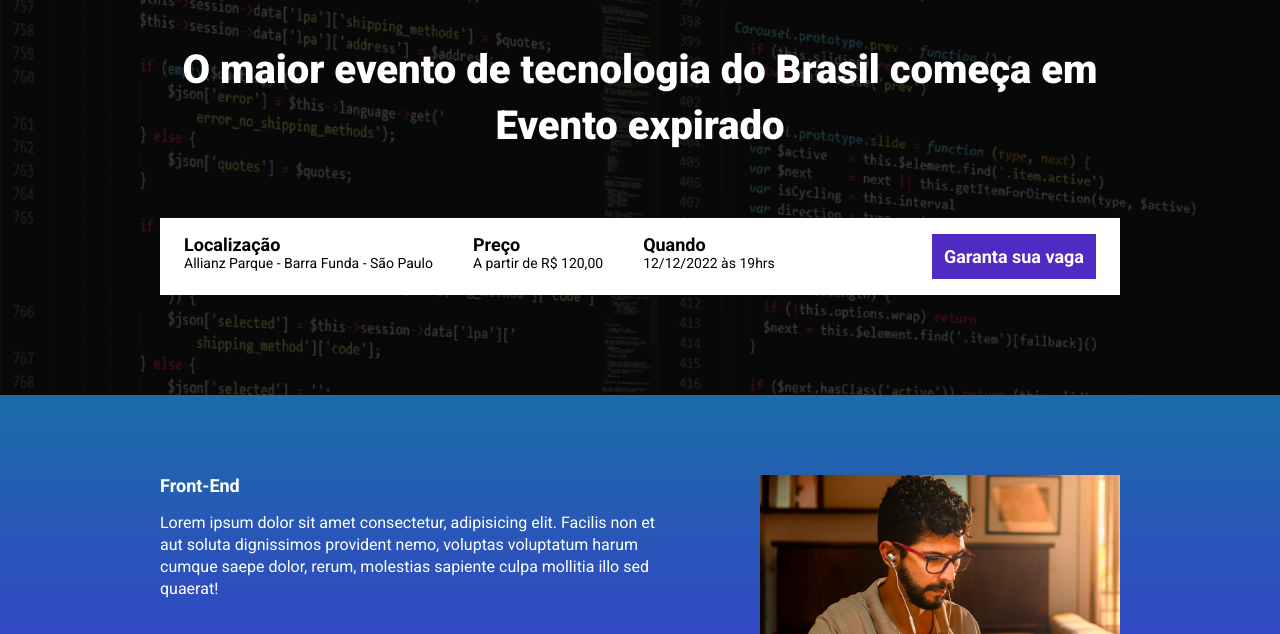
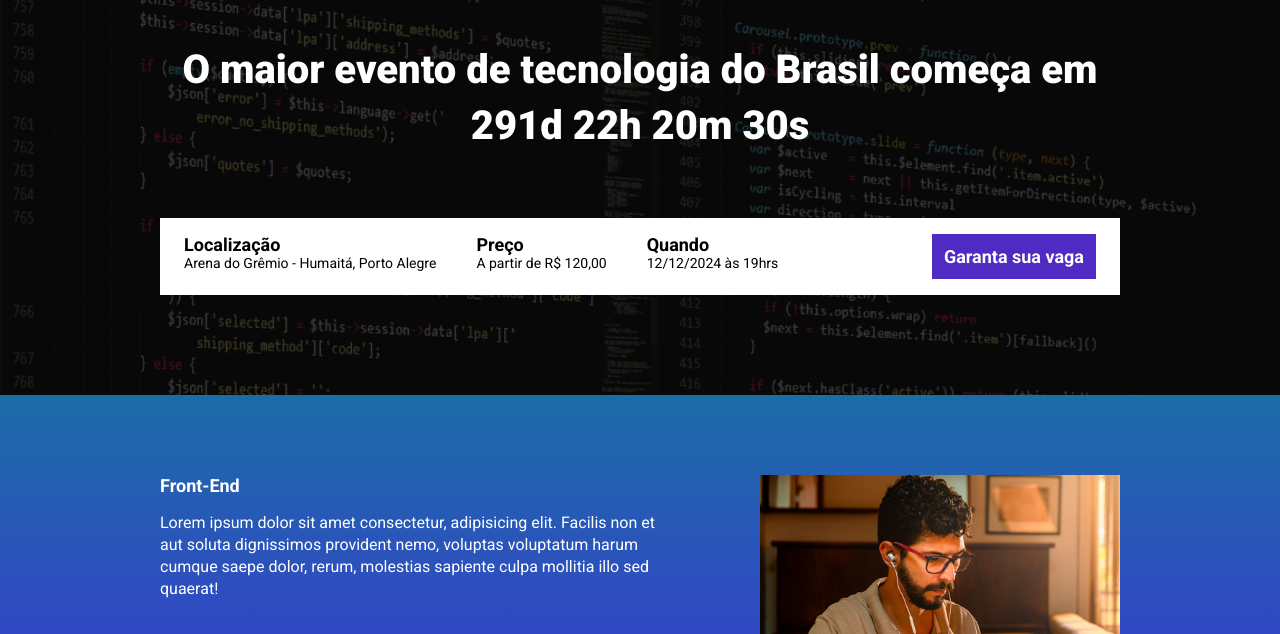
Before and after one commit to DGzzzzz/ebac_tech_talks, a website built with Parcel: page src/index.html in a window 1280 px wide. Shown: the part 166-800 px from the top of the page. Built offline with nearby package versions, Linux system fonts and the light colour scheme.

Commit message:
update: datas e locais

```diff
--- a/src/index.html
+++ b/src/index.html
@@ -22,7 +22,7 @@
                 <ul class="infos-bar__infos">
                     <li class="infos-bar__infos__item">
                         <b>Localização</b>
-                        Allianz Parque - Barra Funda - São Paulo
+                        Arena do Grêmio - Humaitá, Porto Alegre
                     </li>
                     <li class="infos-bar__infos__item">
                         <b>Preço</b>
@@ -30,7 +30,7 @@
                     </li>
                     <li class="infos-bar__infos__item">
                         <b>Quando</b>
-                        12/12/2022 às 19hrs
+                        12/12/2024 às 19hrs
                     </li>
                 </ul>
                 <a href="#" class="button button--primary">
--- a/src/scripts/main.js
+++ b/src/scripts/main.js
@@ -1,6 +1,6 @@
 AOS.init();
 
-const dataDoEvento = new Date("Dec 12, 2022 19:00:00");
+const dataDoEvento = new Date("Dec 12, 2024 19:00:00");
 const timeStampDoEvento = dataDoEvento.getTime();
 
 const contaAsHoras = setInterval(function() {
```
